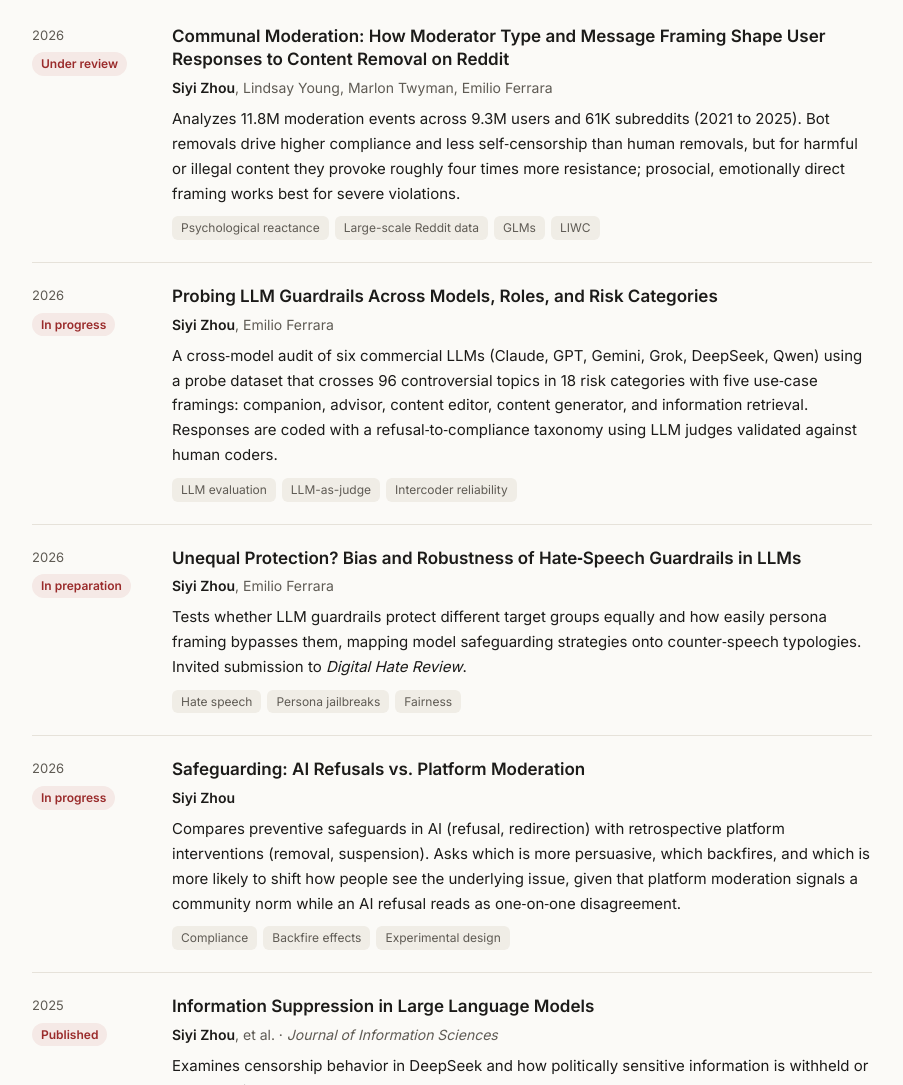
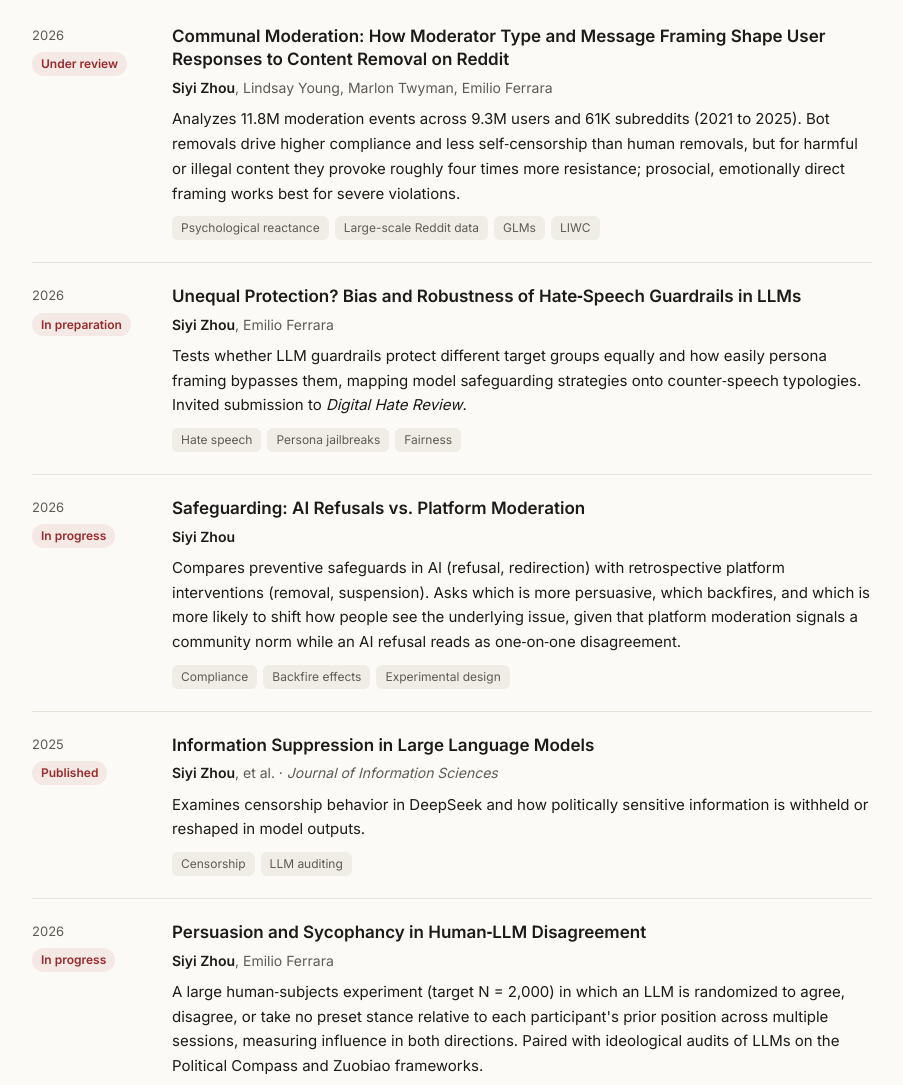
Before and after one commit to serenalyoko/serenalyoko.github.io, a plain HTML site: page index.html in a window 1280 px wide. Shown: the part 1137-2222 px from the top of the page, without its empty margins (188-1091 px from the left). Drawn offline with Linux system fonts and the light colour scheme.

Commit message:
fix more information

```diff
--- a/index.html
+++ b/index.html
@@ -158,16 +158,6 @@ footer{padding:40px 0 60px;border-top:1px solid var(--line);color:var(--muted);f
     </article>
 
     <article class="work" data-c="guardrails">
-      <div class="meta">2026<br><span class="status">In progress</span></div>
-      <div>
-        <h3>Probing LLM Guardrails Across Models, Roles, and Risk Categories</h3>
-        <div class="authors"><b>Siyi Zhou</b>, Emilio Ferrara</div>
-        <p class="sum">A cross&#8209;model audit of six commercial LLMs (Claude, GPT, Gemini, Grok, DeepSeek, Qwen) using a probe dataset that crosses 96 controversial topics in 18 risk categories with five use&#8209;case framings: companion, advisor, content editor, content generator, and information retrieval. Responses are coded with a refusal&#8209;to&#8209;compliance taxonomy using LLM judges validated against human coders.</p>
-        <div class="tags"><span>LLM evaluation</span><span>LLM-as-judge</span><span>Intercoder reliability</span></div>
-      </div>
-    </article>
-
-    <article class="work" data-c="guardrails">
       <div class="meta">2026<br><span class="status">In preparation</span></div>
       <div>
         <h3>Unequal Protection? Bias and Robustness of Hate&#8209;Speech Guardrails in LLMs</h3>
```
